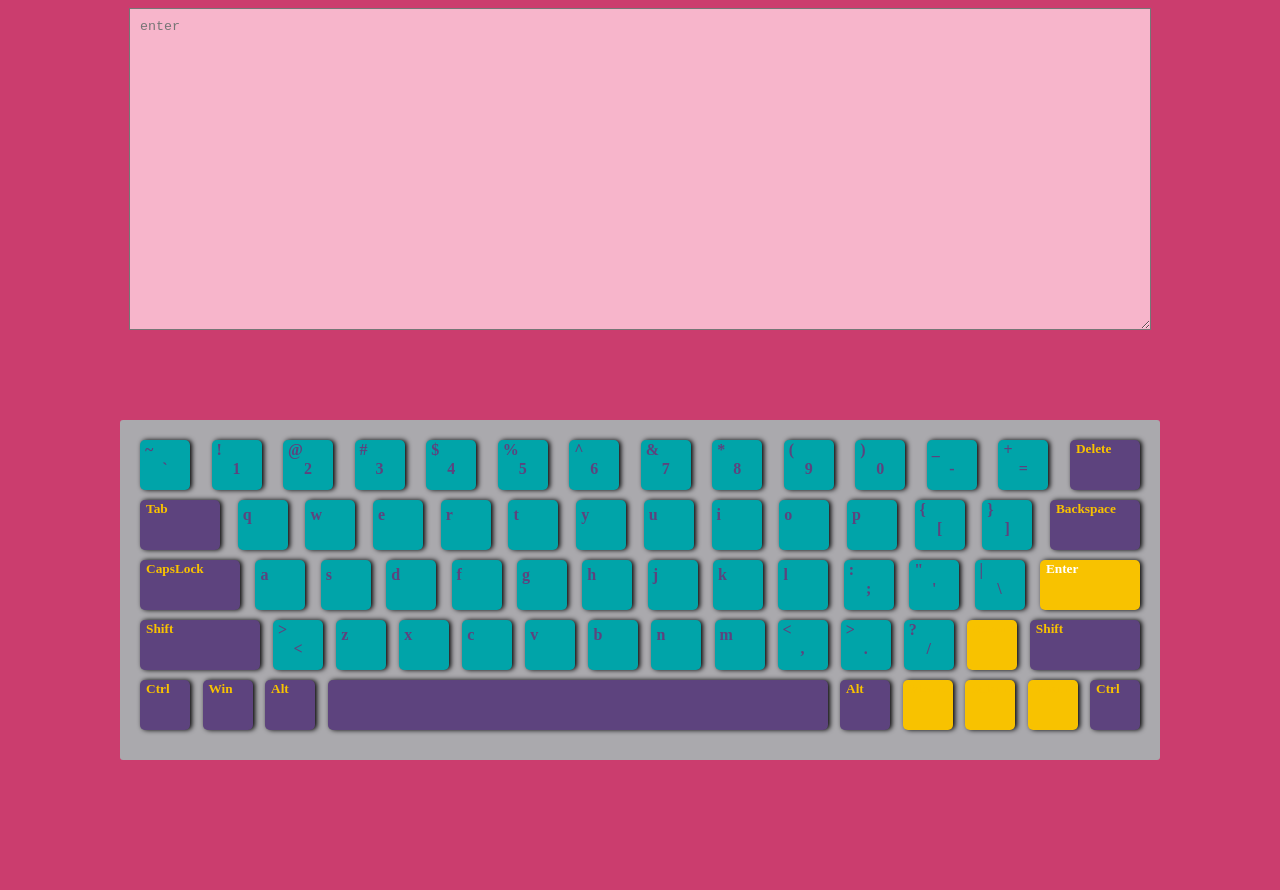
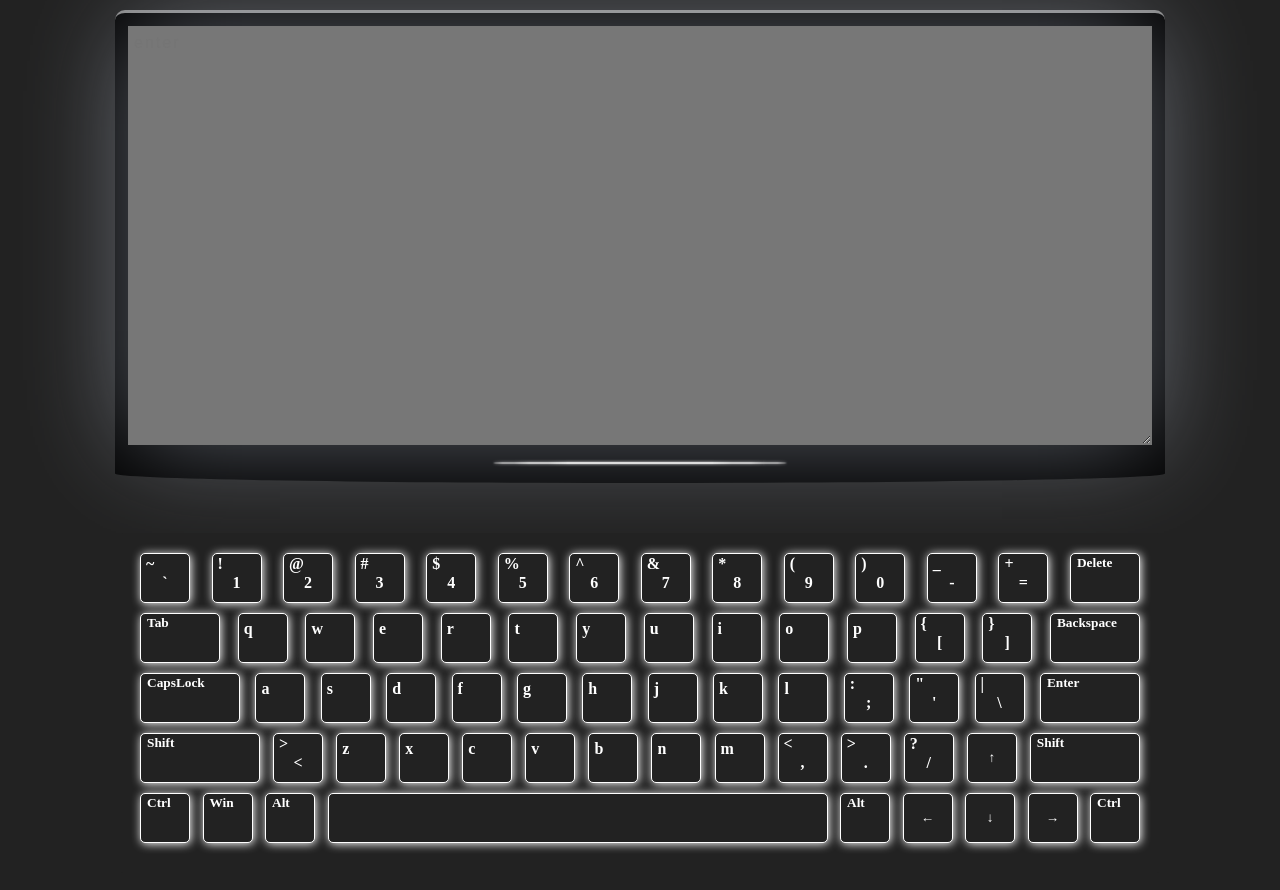
Before and after one commit to Vitaljano/RSS-Virtual-Keyboard, a website built with webpack: page src/index.html in a window 1280 px wide. Before the commit the page ends 850 px from the top, so only its background shows below. Built offline with nearby package versions, Linux system fonts and the light colour scheme.

Commit message:
ref: redesign keyboard

```diff
--- a/src/css/style.css
+++ b/src/css/style.css
@@ -1,9 +1,10 @@
 @import url('../css/fonts.css');
 
 :root {
-  --keyboard-background: #eee2d0;
-  --sceneColor: #cb3d6e;
-  --accent: #5d437e;
+  --keyboard-background: #222;
+  --sceneColor: #222;
+  --accent: #fff;
+  --text-color: #fff;
   --important-color: #f8c200;
   --legend: #00a4a9;
 }
@@ -13,35 +14,125 @@ body {
 
 }
 .textarea-wrapper {
+  max-width: 1024px;
+  margin: 10px auto;
+  background: #000;
+	position: relative;
+	border-top: 3px solid #888;
+	padding: 1% 1% 3% 1%;
+	border-radius: 10px;
+	border-bottom-left-radius: 50% 2%;
+	border-bottom-right-radius: 50% 2%;
+	transition: margin-right 1s;
+}
+
+.textarea {
+  box-sizing: border-box;
+  width: 100%;
+  position: relative;
+  display: block;
+  background-color: #777;
+	background-size: cover;
+	background-position: top center;
+	height: 0;
+	padding-bottom: 40.25%;
+  padding-top:5px;
+  padding-left:5px;
+  padding-right:5px;
+	position: relative;
+	overflow: hidden;
+  font-family: 'Legend', sans-serif;
+  font-size: 1rem;
+  line-height: 21px;
+  font-weight: 500;
+  color: #fff;
+  letter-spacing: 2px;
+}
+
+.monitor-btn {
+	position: absolute;
+	bottom: 4%;
+	left: 36%;
+	height: .5%;
+	width: 28%;
+	background: #ddd;
+	border-radius: 50%;
+	box-shadow: 0 0 3px 0 white;
+}
+
+@media all and (min-width: 960px) {
+	.textarea {
+		-webkit-animation: tvflicker .2s infinite alternate;
+		-moz-animation:    tvflicker .5s infinite alternate;
+		-o-animation:      tvflicker .5s infinite alternate;
+		animation:         tvflicker .5s infinite alternate;
+	}
+
+	@-webkit-keyframes tvflicker {
+	  0%   { box-shadow: 0 0 100px 0 rgba(200,235,255,0.4); }
+	  100% { box-shadow: 0 0 95px 0 rgba(200,230,255,0.45); }
+	}
+	@-moz-keyframes tvflicker {
+	  0%   { box-shadow: 0 0 100px 0 rgba(225,235,255,0.4); }
+	  100% { box-shadow: 0 0 60px 0 rgba(200,220,255,0.6); }
+	}
+	@-o-keyframes tvflicker {
+	  0%   { box-shadow: 0 0 100px 0 rgba(225,235,255,0.4); }
+	  100% { box-shadow: 0 0 60px 0 rgba(200,220,255,0.6); }
+	}
+	@keyframes tvflicker {
+	  0%   { box-shadow: 0 0 100px 0 rgba(225,235,255,0.4); }
+	  100% { box-shadow: 0 0 60px 0 rgba(200,220,255,0.6); }
+	}
+}
+
+.frame {
+  background-color: var(--keyboard-background);
+  border-radius: 3px;
+  position: relative;
+  margin: 50px auto;
+  max-width: 1000px;
   display: flex;
-  justify-content: center;
+  flex-wrap: wrap;
+  padding: 20px;
 }
+
+.row {
+  flex-basis: 100%;
+  display: flex;
+  flex-wrap: wrap;
+  justify-content: space-between;
+  margin-bottom: 10px;
+}
+.control-key {
+  font-family: Legends;
+  font-weight: 700;
+  color: var(--text-color);
+  background-color: var(--keyboard-background);
+  text-align: left;
+}
+
 .double {
   display: flex;
   flex-direction: column;
 }
-.textarea {
-  display: block;
-  width: 1000px;
-  height: 300px;
-  padding: 10px;
-  background-color: #f7b5cb;
-}
+
 .key {
   box-sizing: border-box;
   cursor: pointer;
   font-family: Legends;
   font-weight: 700;
-  /* text-transform: capitalize; */
   width: 50px;
   height: 50px;
   border-radius: 5px;
-  color: var(--accent);
-  background-color: var(--legend);
-  border: none;
+  color: var(--text-color);
+  background-color: var(--keyboard-background);
+  border: 1px solid #fff;
   box-shadow: 2px 0px 5px #000;
   display: flex;
   flex-direction: column;
+  box-shadow: 1px 1px 10px #fff;
+
 }
 
 .key .main {
@@ -58,79 +149,39 @@ body {
 }
 .active {
   position: relative;
-  bottom: -2px;
-  right: -2px;
-  /* background: red; */
+  animation: fadeInOut;
+  animation-duration: 5s;
 }
 .key:active {
 }
 
 .key:hover {
-  opacity: 0.8;
-}
-
-.frame {
-  background-color: #aaa9ad;
-  border-radius: 3px;
-  position: relative;
-  margin: 90px auto;
-  max-width: 1000px;
-  display: flex;
-  flex-wrap: wrap;
-  padding: 20px;
-  /* grid-gap: 10px; */
-}
-
-.row {
-  flex-basis: 100%;
-  display: flex;
-  flex-wrap: wrap;
-  justify-content: space-between;
-  /* gap: 5px; */
-  margin-bottom: 10px;
-}
-.control-key {
-  font-family: Legends;
-  font-weight: 700;
-  color: var(--important-color);
-  background-color: var(--accent);
-  text-align: left;
+  box-shadow: 2px 2px 20px #00a4a9;
 }
 
 .backspace {
   width: 9%;
-  /* grid-column: span 2; */
 }
 
 .tab {
   width: 8%;
-  background-color: var(--accent);
-  /* grid-column: span 1; */
 }
 .enter {
   width: 10%;
-  /* grid-column: span 2; */
-  background-color: var(--important-color);
-  color: #fff;
 }
 
 .capslock {
   width: 10%;
-  /* grid-column: span 2; */
-  background-color: var(--accent);
 }
 
 .shiftleft {
   width: 12%;
-  /* grid-column: span 2; */
-  background-color: var(--accent);
 }
 .shiftright {
   width: 11%;
 }
 .space {
   width: 50%;
-  grid-column: span 7;
 }
 
 .delete{
@@ -141,9 +192,42 @@ body {
 .arrowup,
 .arrowleft,
 .arrowright {
-  background-color: var(--important-color);
+
+  display: flex;
+  justify-content: center;
+  align-items: center
 }
+
 .capslock-active{
-  background-color: var(--important-color);
+  box-shadow: 2px 2px 20px red;
+
 
 }
+
+
+@keyframes fadeInOut {
+  0% {
+    opacity: 0.5;
+    transform: scale(0.8);
+    -webkit-transform: scale(0.8);
+    -moz-transform: scale(0.8);
+    -ms-transform: scale(0.8);
+    -o-transform: scale(0.8);
+}
+  50% {
+    opacity: 1;
+    transform: scale(1.5);
+    -webkit-transform: scale(1.5);
+    -moz-transform: scale(1.5);
+    -ms-transform: scale(1.5);
+    -o-transform: scale(1.5);
+}
+  100% {
+    opacity: 0;
+    transform: scale(2.5);
+    -webkit-transform: scale(2.5);
+    -moz-transform: scale(2.5);
+    -ms-transform: scale(2.5);
+    -o-transform: scale(2.5);
+}
+}
--- a/src/js/Keyboard.js
+++ b/src/js/Keyboard.js
@@ -19,8 +19,10 @@ export default class KeyBoard {
 
   generateTextarea() {
     const textareaWrapper = create('div', '', 'textarea-wrapper');
+    const monitorBtn = create('div', '', 'monitor-btn');
     const textarea = create('textarea', '', 'textarea', ['placeholder', 'enter']);
     textareaWrapper.append(textarea);
+    textareaWrapper.append(monitorBtn);
     document.body.append(textareaWrapper);
     this.output = document.querySelector('.textarea');
   }
@@ -253,7 +255,7 @@ export default class KeyBoard {
             main.textContent = el.small;
             sub.textContent = el.shift;
           } else if (el.code === item.dataset.code) {
-            item.textContent = el.small;
+            item.innerHTML = el.small;
           }
           return null;
         });
--- a/src/js/utils/create.js
+++ b/src/js/utils/create.js
@@ -13,6 +13,6 @@ export default function create(tag, text, className, ...dataAtr) {
       element.setAttribute(atr, atrValue);
     });
   }
-  element.textContent = text;
+  element.innerHTML = text;
   return element;
 }
```
